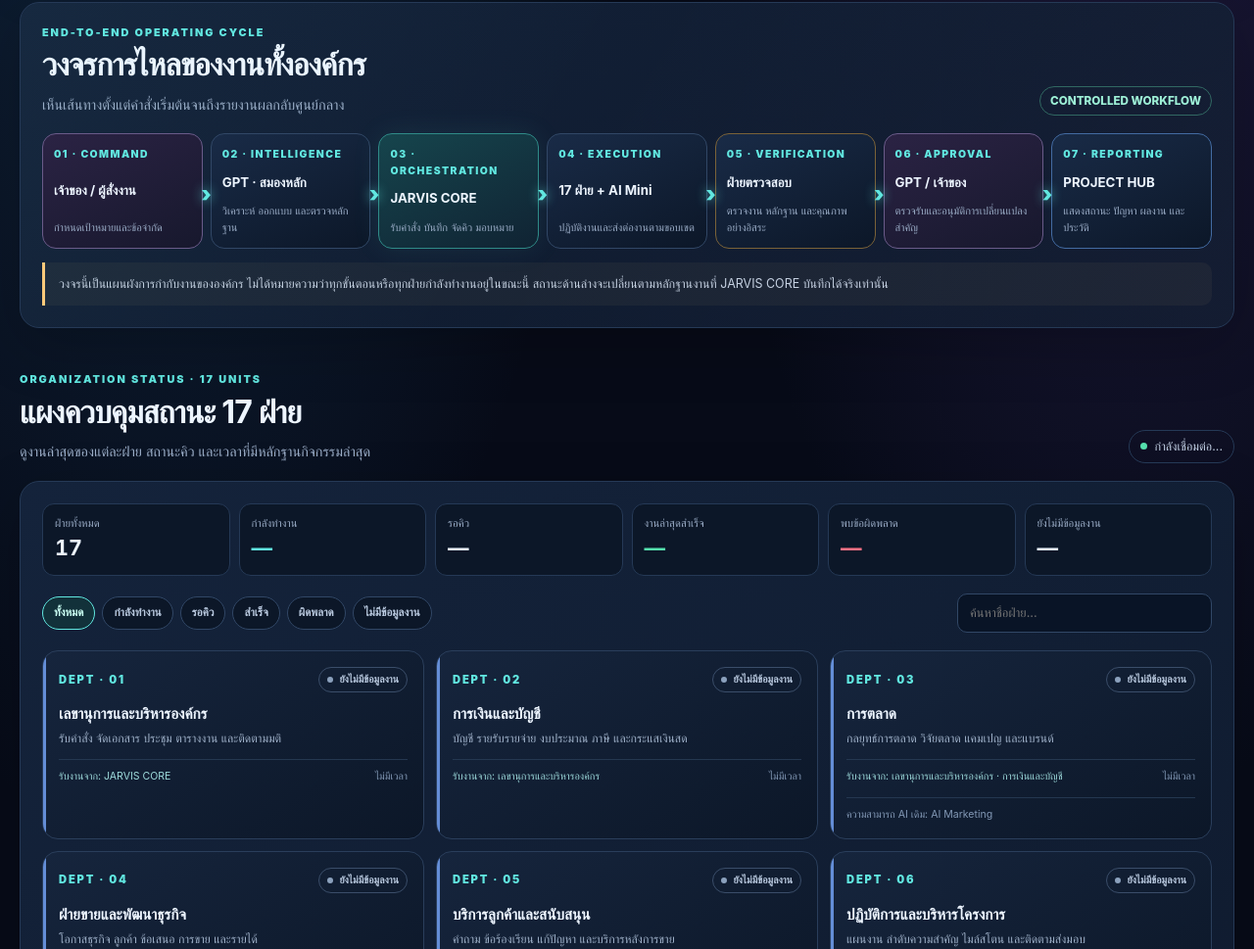
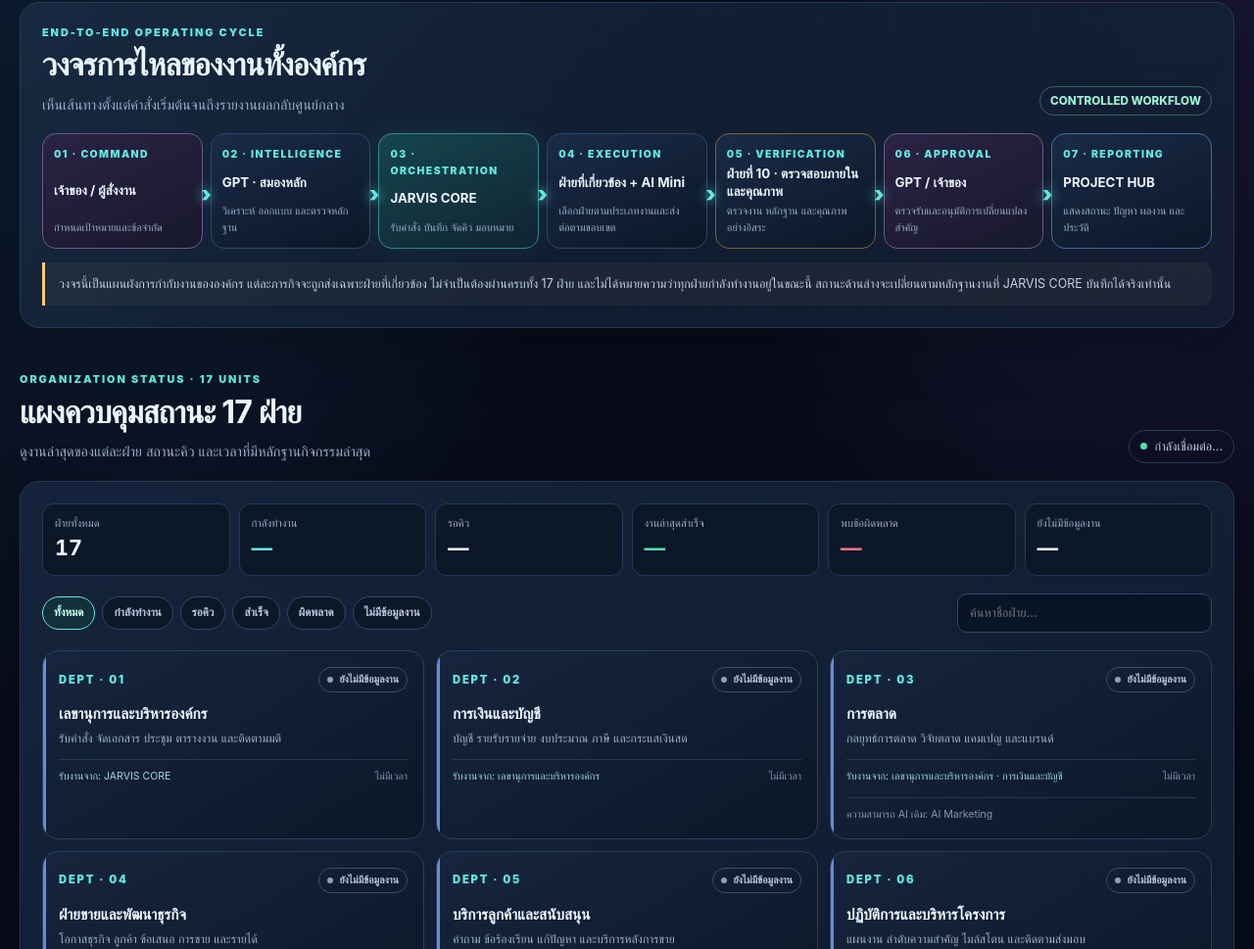
Before and after one commit to kidairhotmailcom-ui/PETCHNAKA-PROJECT-HUB, a plain HTML site: page index.html in a window 1280 px wide. Shown: the part 1024-1993 px from the top of the page at 98% size. Drawn offline with Linux system fonts and the light colour scheme; no server answers.

Commit message:
Clarify department routing and audit role in workflow

```diff
--- a/index.html
+++ b/index.html
@@ -172,12 +172,12 @@
       <article class="flow-step owner"><span class="flow-no">01 · COMMAND</span><b>เจ้าของ / ผู้สั่งงาน</b><small>กำหนดเป้าหมายและข้อจำกัด</small></article>
       <article class="flow-step"><span class="flow-no">02 · INTELLIGENCE</span><b>GPT · สมองหลัก</b><small>วิเคราะห์ ออกแบบ และตรวจหลักฐาน</small></article>
       <article class="flow-step jarvis"><span class="flow-no">03 · ORCHESTRATION</span><b>JARVIS CORE</b><small>รับคำสั่ง บันทึก จัดคิว มอบหมาย</small></article>
-      <article class="flow-step"><span class="flow-no">04 · EXECUTION</span><b>17 ฝ่าย + AI Mini</b><small>ปฏิบัติงานและส่งต่องานตามขอบเขต</small></article>
-      <article class="flow-step review"><span class="flow-no">05 · VERIFICATION</span><b>ฝ่ายตรวจสอบ</b><small>ตรวจงาน หลักฐาน และคุณภาพอย่างอิสระ</small></article>
+      <article class="flow-step"><span class="flow-no">04 · EXECUTION</span><b>ฝ่ายที่เกี่ยวข้อง + AI Mini</b><small>เลือกฝ่ายตามประเภทงานและส่งต่อตามขอบเขต</small></article>
+      <article class="flow-step review"><span class="flow-no">05 · VERIFICATION</span><b>ฝ่ายที่ 10 · ตรวจสอบภายในและคุณภาพ</b><small>ตรวจงาน หลักฐาน และคุณภาพอย่างอิสระ</small></article>
       <article class="flow-step owner"><span class="flow-no">06 · APPROVAL</span><b>GPT / เจ้าของ</b><small>ตรวจรับและอนุมัติการเปลี่ยนแปลงสำคัญ</small></article>
       <article class="flow-step hub"><span class="flow-no">07 · REPORTING</span><b>PROJECT HUB</b><small>แสดงสถานะ ปัญหา ผลงาน และประวัติ</small></article>
     </div>
-    <div class="flow-note">วงจรนี้เป็นแผนผังการกำกับงานขององค์กร ไม่ได้หมายความว่าทุกขั้นตอนหรือทุกฝ่ายกำลังทำงานอยู่ในขณะนี้ สถานะด้านล่างจะเปลี่ยนตามหลักฐานงานที่ JARVIS CORE บันทึกได้จริงเท่านั้น</div>
+    <div class="flow-note">วงจรนี้เป็นแผนผังการกำกับงานขององค์กร แต่ละภารกิจจะถูกส่งเฉพาะฝ่ายที่เกี่ยวข้อง ไม่จำเป็นต้องผ่านครบทั้ง 17 ฝ่าย และไม่ได้หมายความว่าทุกฝ่ายกำลังทำงานอยู่ในขณะนี้ สถานะด้านล่างจะเปลี่ยนตามหลักฐานงานที่ JARVIS CORE บันทึกได้จริงเท่านั้น</div>
   </section>
 
   <section class="wrap section" id="departments" aria-labelledby="dept-title">
```
